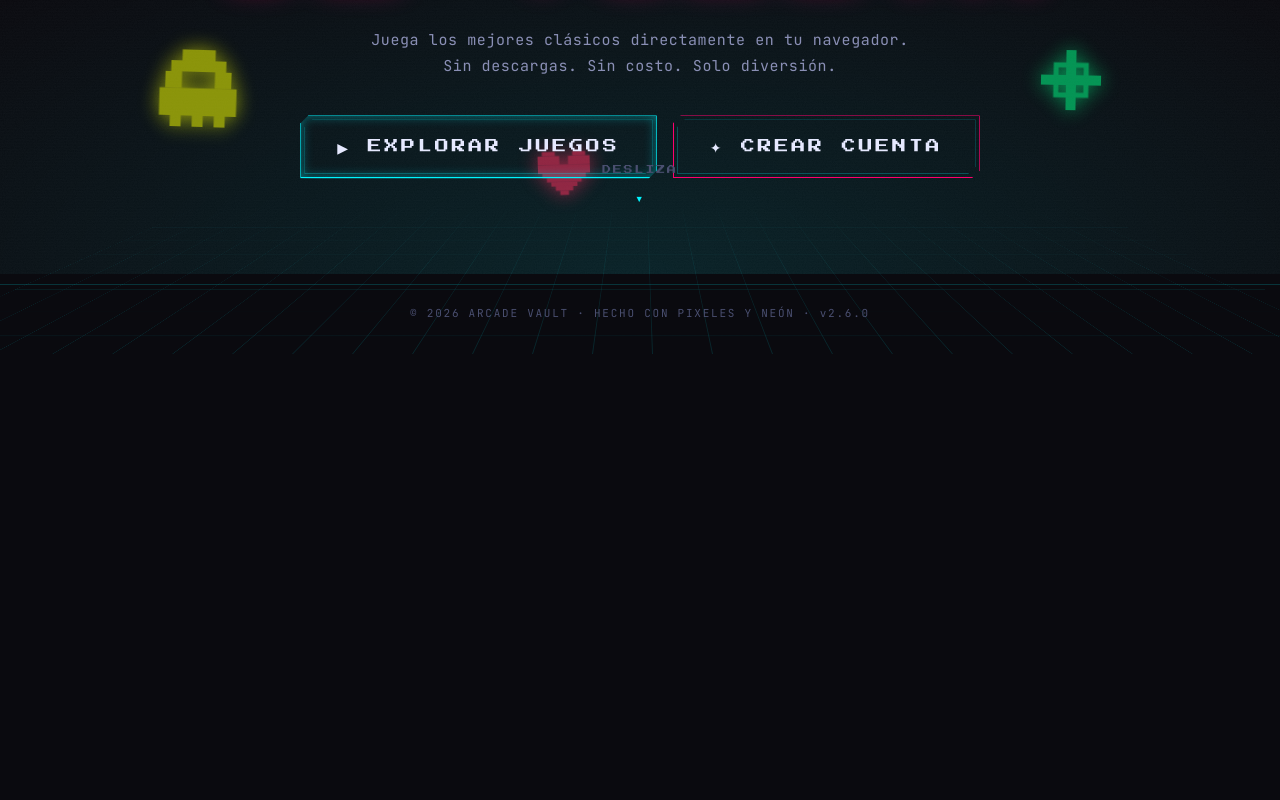
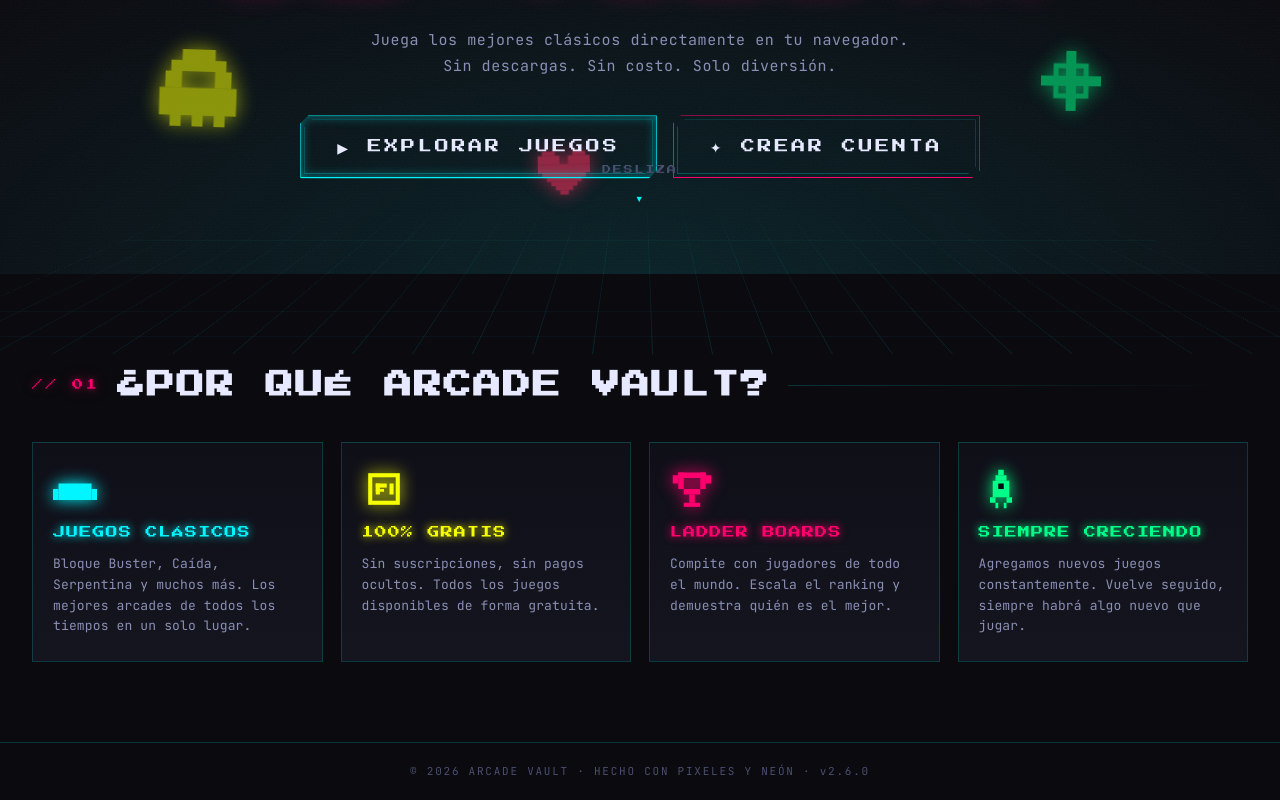
Before and after one commit to david-carbayo/arcade-vault, a Next.js app: page / in a window 1280 px wide. Shown: the part 526-1326 px from the top of the page. Before the commit the page ends 868 px from the top, so only its background shows below. Built offline with nearby package versions, Linux system fonts and the light colour scheme.

Commit message:
spec-02-step-04

```diff
--- a/app/page.tsx
+++ b/app/page.tsx
@@ -1,5 +1,37 @@
 import Link from "next/link";
+import IconoCaracteristica, { type TipoIcono } from "@/componentes/IconoCaracteristica";
+import Revelar from "@/componentes/Revelar";
 import SiluetasFlotantes from "@/componentes/SiluetasFlotantes";
+
+const CARACTERISTICAS: { icono: TipoIcono; titulo: string; descripcion: string; color: string }[] = [
+  {
+    icono: "GAMEPAD",
+    titulo: "JUEGOS CLÁSICOS",
+    descripcion:
+      "Bloque Buster, Caída, Serpentina y muchos más. Los mejores arcades de todos los tiempos en un solo lugar.",
+    color: "cyan",
+  },
+  {
+    icono: "FREE",
+    titulo: "100% GRATIS",
+    descripcion: "Sin suscripciones, sin pagos ocultos. Todos los juegos disponibles de forma gratuita.",
+    color: "yellow",
+  },
+  {
+    icono: "TROPHY",
+    titulo: "LADDER BOARDS",
+    descripcion:
+      "Compite con jugadores de todo el mundo. Escala el ranking y demuestra quién es el mejor.",
+    color: "magenta",
+  },
+  {
+    icono: "ROCKET",
+    titulo: "SIEMPRE CRECIENDO",
+    descripcion:
+      "Agregamos nuevos juegos constantemente. Vuelve seguido, siempre habrá algo nuevo que jugar.",
+    color: "green",
+  },
+];
 
 export default function Inicio() {
   return (
@@ -34,6 +66,29 @@ export default function Inicio() {
           </div>
         </div>
       </section>
+
+      <section className="home-section reveal">
+        <div className="section-head">
+          <div className="kicker pixel neon-magenta">{"// 01"}</div>
+          <h2 className="section-title">¿POR QUÉ ARCADE VAULT?</h2>
+          <div className="section-rule"></div>
+        </div>
+        <div className="feature-grid">
+          {CARACTERISTICAS.map((f, i) => (
+            <div
+              key={f.titulo}
+              className={"feature-card " + f.color}
+              style={{ transitionDelay: i * 80 + "ms" }}
+            >
+              <IconoCaracteristica tipo={f.icono} />
+              <div className="ft-title pixel">{f.titulo}</div>
+              <div className="ft-desc">{f.descripcion}</div>
+            </div>
+          ))}
+        </div>
+      </section>
+
+      <Revelar />
     </div>
   );
 }
--- /dev/null
+++ b/componentes/IconoCaracteristica.tsx
@@ -0,0 +1,65 @@
+export type TipoIcono = "GAMEPAD" | "FREE" | "TROPHY" | "ROCKET";
+
+// Pixel-style SVG icons drawn from rects; the colour comes from the parent card.
+export default function IconoCaracteristica({ tipo }: { tipo: TipoIcono }) {
+  const C = "currentColor";
+
+  if (tipo === "GAMEPAD")
+    return (
+      <svg className="ft-icon" viewBox="0 0 16 16" aria-hidden="true">
+        <g fill={C}>
+          <rect x="2" y="6" width="12" height="6" />
+          <rect x="0" y="8" width="2" height="4" />
+          <rect x="14" y="8" width="2" height="4" />
+          <rect x="3" y="8" width="2" height="2" />
+          <rect x="2" y="9" width="4" height="0.5" />
+          <rect x="11" y="7" width="1.5" height="1.5" />
+          <rect x="11" y="10" width="1.5" height="1.5" />
+        </g>
+      </svg>
+    );
+
+  if (tipo === "FREE")
+    return (
+      <svg className="ft-icon" viewBox="0 0 16 16" aria-hidden="true">
+        <g fill={C}>
+          <rect x="3" y="3" width="10" height="10" fill="none" stroke={C} strokeWidth="1.5" />
+          <rect x="5" y="6" width="1.5" height="4" />
+          <rect x="5" y="6" width="4" height="1.5" />
+          <rect x="5" y="8" width="3" height="1" />
+          <rect x="10" y="6" width="1.5" height="4" />
+        </g>
+      </svg>
+    );
+
+  if (tipo === "TROPHY")
+    return (
+      <svg className="ft-icon" viewBox="0 0 16 16" aria-hidden="true">
+        <g fill={C}>
+          <rect x="3" y="2" width="10" height="2" />
+          <rect x="3" y="2" width="2" height="6" />
+          <rect x="11" y="2" width="2" height="6" />
+          <rect x="5" y="8" width="6" height="2" />
+          <rect x="7" y="10" width="2" height="3" />
+          <rect x="5" y="13" width="6" height="1.5" />
+          <rect x="1" y="3" width="2" height="3" />
+          <rect x="13" y="3" width="2" height="3" />
+        </g>
+      </svg>
+    );
+
+  return (
+    <svg className="ft-icon" viewBox="0 0 16 16" aria-hidden="true">
+      <g fill={C}>
+        <rect x="7" y="1" width="2" height="2" />
+        <rect x="6" y="3" width="4" height="2" />
+        <rect x="5" y="5" width="6" height="6" />
+        <rect x="4" y="11" width="2" height="2" />
+        <rect x="10" y="11" width="2" height="2" />
+        <rect x="7" y="6" width="2" height="2" fill="#0a0a0f" />
+        <rect x="6" y="13" width="1" height="2" />
+        <rect x="9" y="13" width="1" height="2" />
+      </g>
+    </svg>
+  );
+}
--- /dev/null
+++ b/componentes/Revelar.tsx
@@ -0,0 +1,26 @@
+"use client";
+
+import { useEffect } from "react";
+
+// Adds the "in" class to every .reveal element as it scrolls into view,
+// like useReveal in the prototype. Renders nothing.
+export default function Revelar() {
+  useEffect(() => {
+    const elementos = document.querySelectorAll(".reveal");
+    const observador = new IntersectionObserver(
+      (entradas) => {
+        entradas.forEach((entrada) => {
+          if (entrada.isIntersecting) {
+            entrada.target.classList.add("in");
+            observador.unobserve(entrada.target);
+          }
+        });
+      },
+      { threshold: 0.12 },
+    );
+    elementos.forEach((el) => observador.observe(el));
+    return () => observador.disconnect();
+  }, []);
+
+  return null;
+}
```
